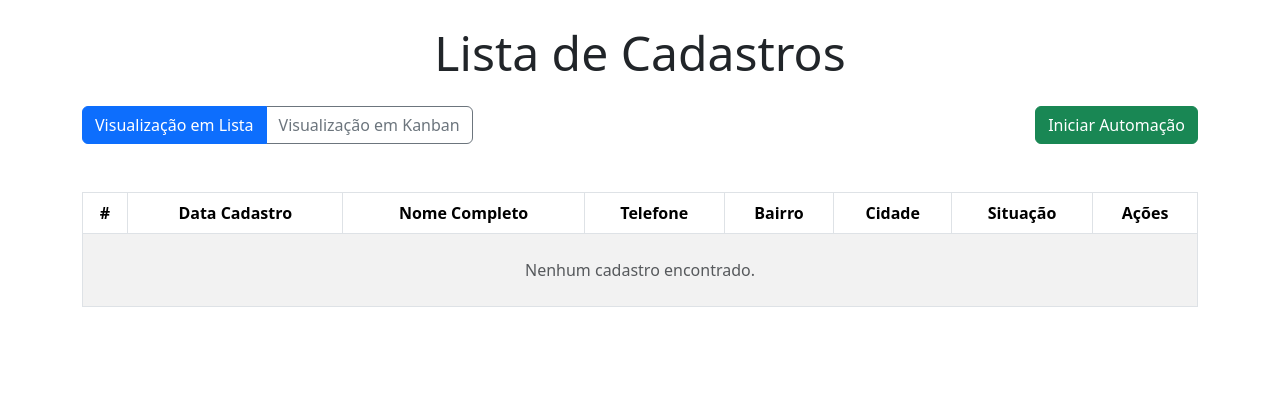
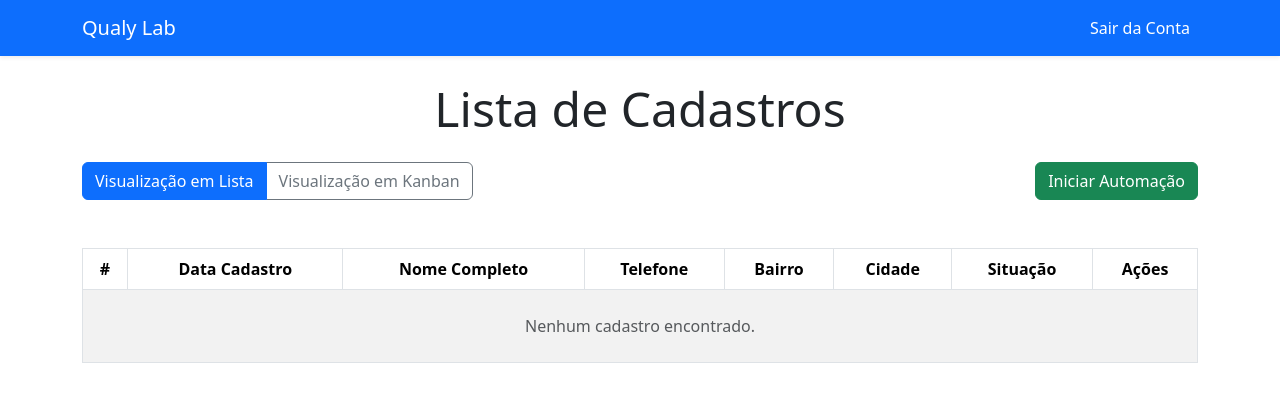
Before and after one commit to WaldembergDev/portal-cadastros, a Django app: page /registros/listar_cadastros/ in a window 1280 px wide. Shown: the top 402 px of the page. Run offline with Django 5.2, Linux system fonts and the light colour scheme; the visitor is signed in with stand-in values (Sample User, id 1); data that the repository does not hold is empty.

Commit message:
feat: desenvolvido a navbar

```diff
--- a/templates/base.html
+++ b/templates/base.html
@@ -9,6 +9,9 @@
     {% endblock %}
   </head>
   <body>
+    {% if user.is_authenticated %}
+      {% include 'partials/navbar.html' %}
+    {% endif %}
     {% block content %}
     {% endblock %}
     <script src="https://cdn.jsdelivr.net/npm/bootstrap@5.3.6/dist/js/bootstrap.bundle.min.js" integrity="sha384-j1CDi7MgGQ12Z7Qab0qlWQ/Qqz24Gc6BM0thvEMVjHnfYGF0rmFCozFSxQBxwHKO" crossorigin="anonymous"></script>
--- /dev/null
+++ b/templates/partials/navbar.html
@@ -0,0 +1,21 @@
+<nav class="navbar navbar-expand-lg navbar-dark bg-primary shadow-sm">
+  <div class="container">
+    <a class="navbar-brand d-flex align-items-center gap-2" href="#">
+      {% comment %} <img src="{% static 'img/logo.svg' %}" alt="Logo" width="30" height="30" class="d-inline-block align-text-top"> {% endcomment %}
+      Qualy Lab
+    </a>
+    <button class="navbar-toggler" type="button" data-bs-toggle="collapse" data-bs-target="#navbarNav"
+      aria-controls="navbarNav" aria-expanded="false" aria-label="Toggle navigation">
+      <span class="navbar-toggler-icon"></span>
+    </button>
+
+    <div class="collapse navbar-collapse justify-content-end" id="navbarNav">
+      <ul class="navbar-nav gap-2">
+        <li class="nav-item">
+          <a class="nav-link text-white {% if request.path == '/lista/' %}fw-bold border-bottom border-light{% endif %}"
+             href="#">Sair da Conta</a>
+        </li>
+      </ul>
+    </div>
+  </div>
+</nav>
```
